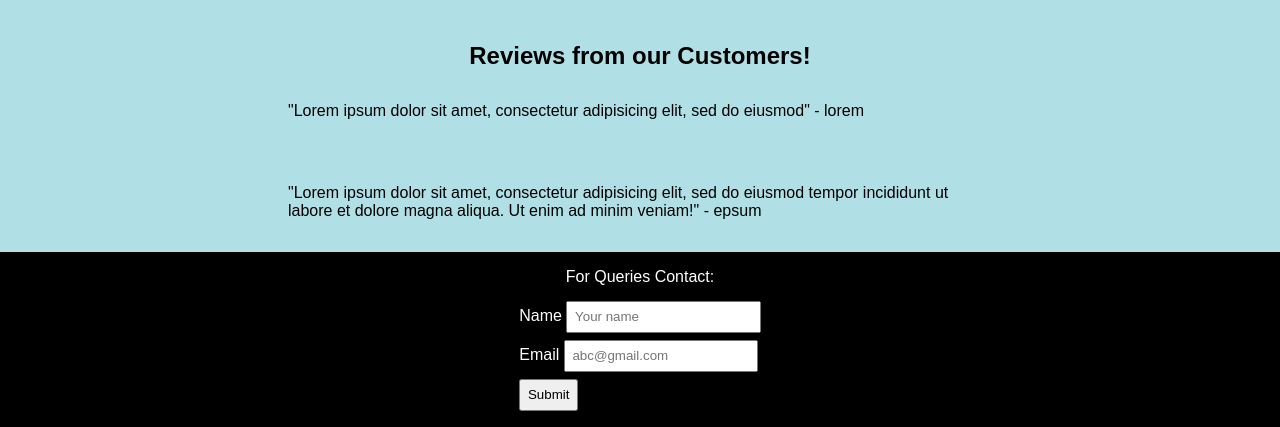
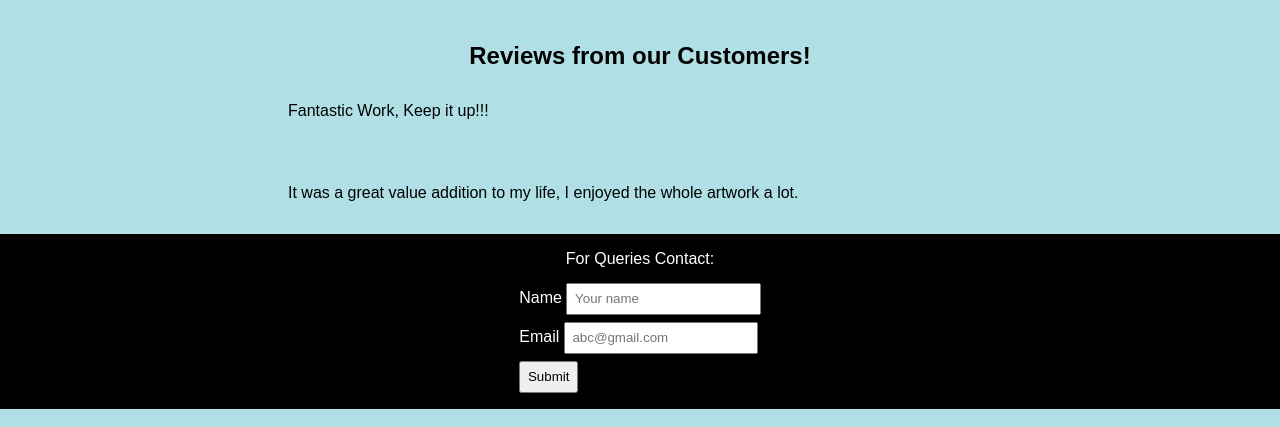
Before and after one commit to hanyjagwani/walkover-Photography, a plain HTML site: page index.html in a window 1280 px wide. Shown: the part 1722-2149 px from the top of the page. Drawn offline with Linux system fonts and the light colour scheme.

Commit message:
Update index.html

```diff
--- a/index.html
+++ b/index.html
@@ -51,9 +51,8 @@
 	</div>
 	<div class="feedback">
 		<h2>Reviews from our Customers!</h2>
-		<p class="quote">"Lorem ipsum dolor sit amet, consectetur adipisicing elit, sed do eiusmod" - lorem</p>
-		<p class="quote">"Lorem ipsum dolor sit amet, consectetur adipisicing elit, sed do eiusmod
-		tempor incididunt ut labore et dolore magna aliqua. Ut enim ad minim veniam!" - epsum</p>
+		<p class="quote">Fantastic Work, Keep it up!!!</p>
+		<p class="quote">It was a great value addition to my life, I enjoyed the whole artwork a lot.</p>
 	</div>
 <div class="footer">
 	<div class="title">For Queries Contact:</div>
```
